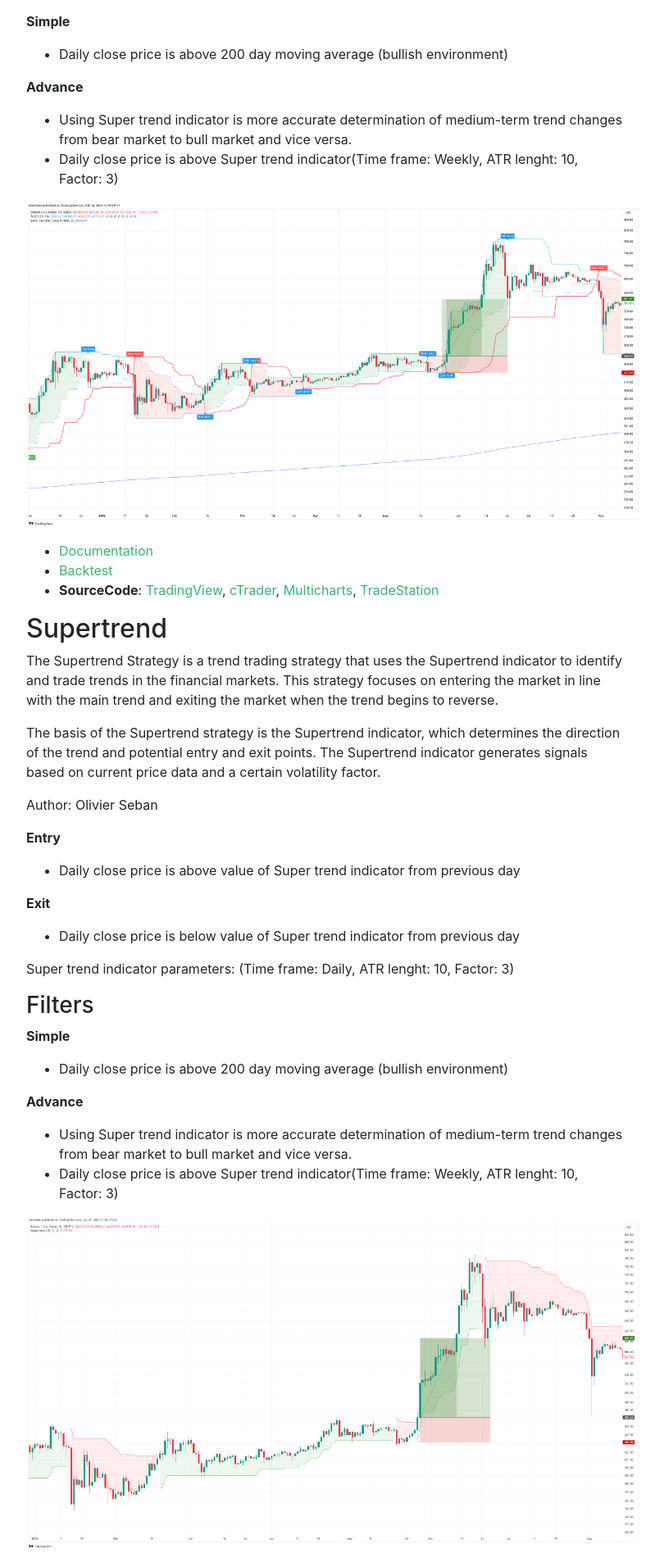
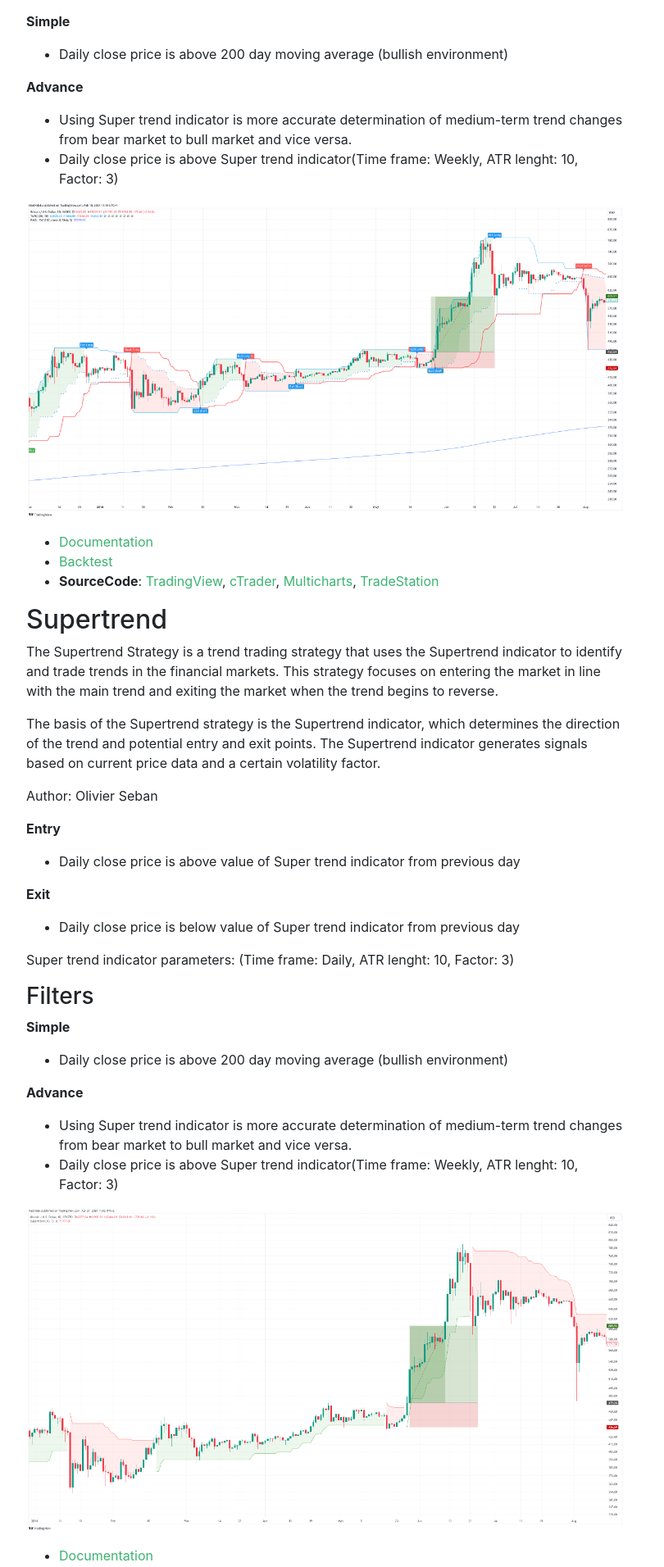
Before and after one commit to GeorgeFreelanceDeveloper/trend-follow.io, a Jekyll site: the page built from docs/_pages/strategies.md, in a window 1280 px wide. Shown: the part 2454-4366 px from the top of the page at 82% size, without its empty margins (53-863 px from the left). Built offline with Jekyll 4.4.1, drawn with Linux system fonts in a browser that asks for light colours.

Commit message:
Update web
- responsive images in strategies page
- responsive images in about page

```diff
--- a/docs/_pages/about.html
+++ b/docs/_pages/about.html
@@ -14,7 +14,7 @@ permalink: /about/
 <div class="row">
   <div class="col-md-4 mb-5">
     <div class="card border-0 shadow h-100">
-      <img class="card-img-top" src="../assets/images/PhotoJiri.png" width="400px" height="270px" alt="" />
+      <img class="card-img-top" src="../assets/images/PhotoJiri.png" alt="" /> <!-- width="400px" height="270px" -->
       <div class="card-body">
         <h4 class="card-title">Jiří Cága</h4>
         <p class="card-text">
@@ -24,7 +24,7 @@ permalink: /about/
   </div>
   <div class="col-md-4 mb-5">
     <div class="card border-0 shadow h-100">
-      <img class="card-img-top" src="../assets/images/PhotoLucie.png" width="400px" height="270px" alt="" />
+      <img class="card-img-top" src="../assets/images/PhotoLucie.png" alt="" />  <!-- width="400px" height="270px" -->
       <div class="card-body">
         <h4 class="card-title">Lucie Cágová</h4>
         <p class="card-text">
--- a/docs/_pages/strategies.md
+++ b/docs/_pages/strategies.md
@@ -77,7 +77,7 @@ Author: Richard Denis
 * Using Super trend indicator is more accurate determination of medium-term trend changes from bear market to bull market and vice versa.
 * Daily close price is above Super trend indicator(Time frame: Weekly, ATR lenght: 10, Factor: 3)
 
-<img src="../assets/images/turtle_example.png" width=750px>
+<img src="../assets/images/turtle_example.png" class="img-fluid">
 
 * [Documentation](https://github.com/GeorgeFreelanceDeveloper/trend-follow.io/tree/master/strategies/trend-follow/TurtleTrendFollow)
 * [Backtest](https://github.com/GeorgeFreelanceDeveloper/trend-follow.io/blob/master/strategies/trend-follow/TurtleTrendFollow/backtest/backtest.md)
@@ -108,7 +108,7 @@ Super trend indicator parameters: (Time frame: Daily, ATR lenght: 10, Factor: 3)
 * Using Super trend indicator is more accurate determination of medium-term trend changes from bear market to bull market and vice versa.
 * Daily close price is above Super trend indicator(Time frame: Weekly, ATR lenght: 10, Factor: 3)
 
-<img src="../assets/images/supertrend_example.png" width=750px>
+<img src="../assets/images/supertrend_example.png" class="img-fluid">
 
 * [Documentation](https://github.com/GeorgeFreelanceDeveloper/trend-follow.io/blob/master/strategies/trend-follow/SuperTrendFollow)
 * [Backtest](https://github.com/GeorgeFreelanceDeveloper/trend-follow.io/blob/master/strategies/trend-follow/SuperTrendFollow/backtest/backtest.md)
```
